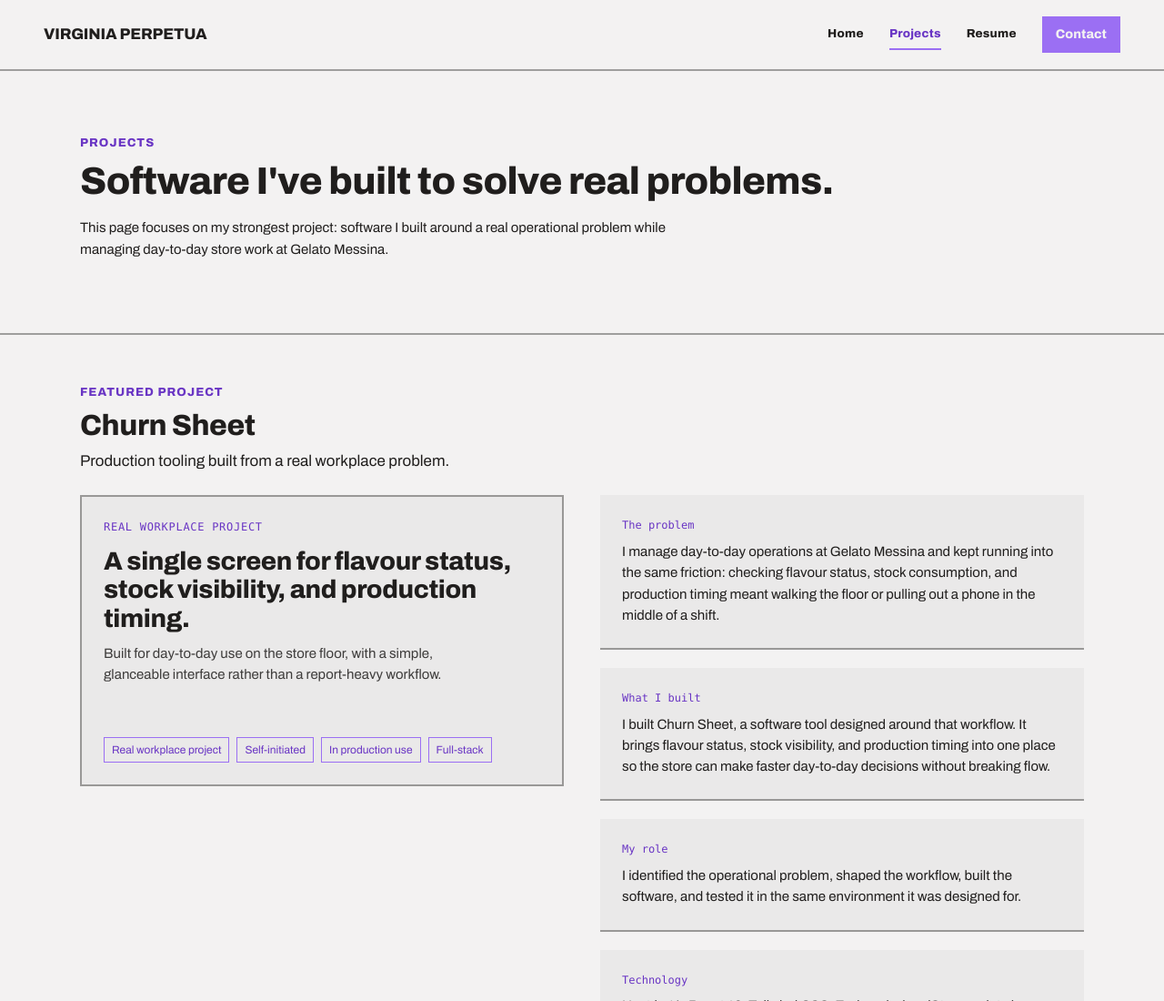
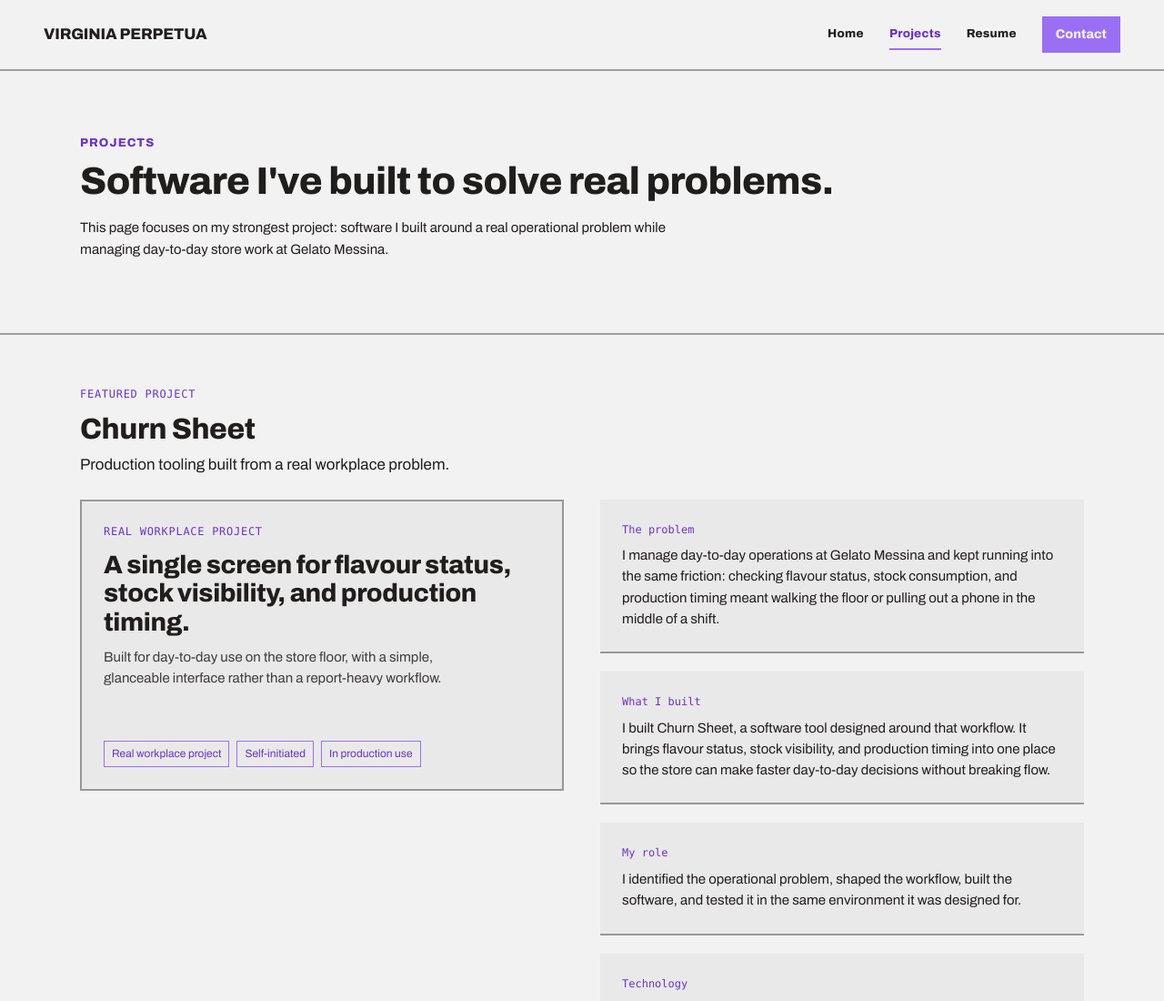
Before and after one commit to virgiperpetua/marketing, a website: page public/projects.html in a window 1280 px wide. Shown: the top 1100 px of the page at 91% size. Drawn offline with Linux system fonts and the light colour scheme.

Commit message:
Address PR review feedback
Co-authored-by: Cursor <cursoragent@cursor.com>

```diff
--- a/public/projects.html
+++ b/public/projects.html
@@ -47,7 +47,7 @@
 </section>
 <hr class="hr"/>
 <section id="gelato" class="page-pad" style="padding-top:56px;padding-bottom:64px">
-  <h6>Featured project</h6>
+  <p class="mono" style="margin-bottom:12px">FEATURED PROJECT</p>
   <h2 id="gelato-case-study" style="margin:12px 0 8px">Churn Sheet</h2>
   <p style="font-size:17px;max-width:720px;margin-bottom:24px">Production tooling built from a real workplace problem.</p>
   <div class="two-col" style="display:grid;grid-template-columns:1fr 1fr;gap:40px;align-items:start">
@@ -62,7 +62,6 @@
         <span class="tag">Real workplace project</span>
         <span class="tag">Self-initiated</span>
         <span class="tag">In production use</span>
-        <span class="tag">Full-stack</span>
       </div>
     </div>
     <div style="display:grid;gap:20px">
```
Also changed, not shown: public/contact.html (+1 -1 lines), public/index.html (+0 -1 lines).
